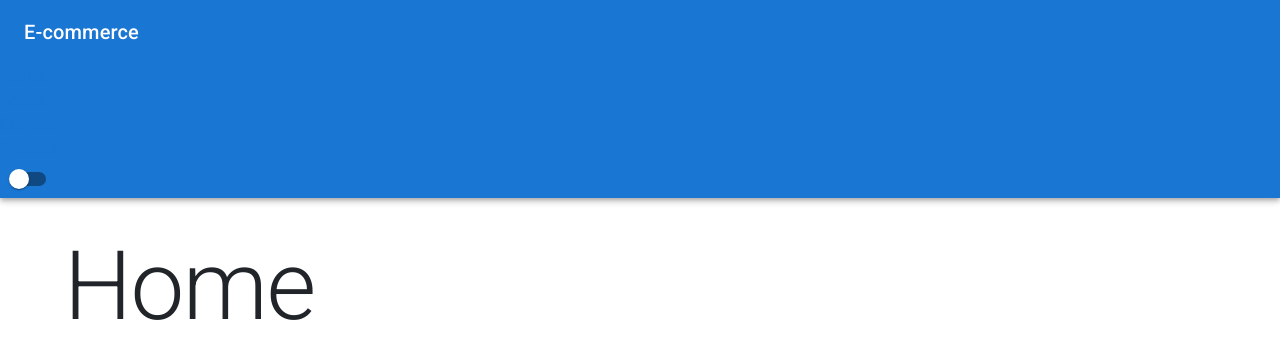
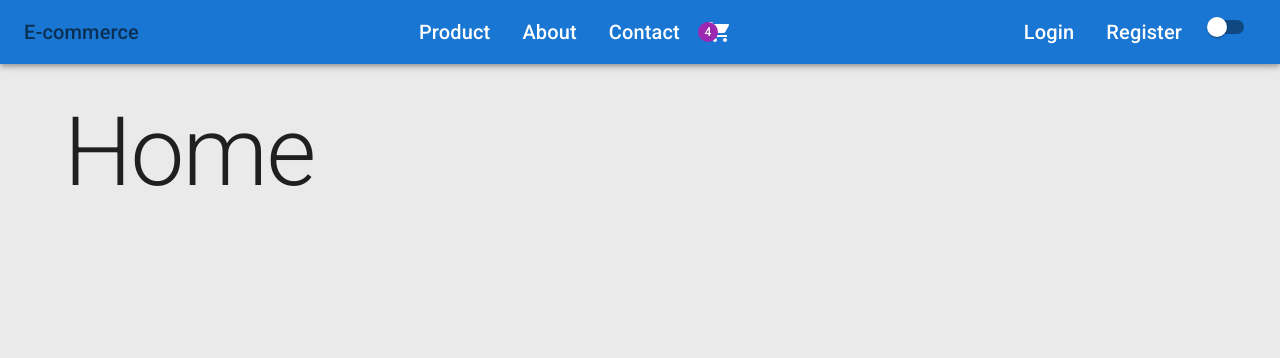
Before and after one commit to airacalins/e-commerce-web, a React (Create React App) app: page / in a window 1280 px wide. Shown: the top 358 px of the page. Built offline with nearby package versions, Linux system fonts and the light colour scheme; no server answers.

Commit message:
add dark mode

```diff
--- a/package.json
+++ b/package.json
@@ -15,6 +15,7 @@
     "@types/react": "^18.0.19",
     "@types/react-dom": "^18.0.6",
     "@types/react-router-dom": "^5.3.3",
+    "axios": "^0.27.2",
     "react": "^18.2.0",
     "react-axios": "^2.0.6",
     "react-dom": "^18.2.0",
--- a/src/app/layout/App.tsx
+++ b/src/app/layout/App.tsx
@@ -1,5 +1,5 @@
 import { ThemeProvider } from "@emotion/react";
-import { Container, createTheme } from "@mui/material";
+import { Container, createTheme, CssBaseline } from "@mui/material";
 import { useEffect, useState } from "react";
 import { Route, Routes } from "react-router-dom";
 import NavBar from "../../components/NavBar";
@@ -25,6 +25,9 @@ function App() {
   const theme = createTheme({
     palette: {
       mode: paletteType,
+      background: {
+        default: isDarkMode ? '#121212' : '#eaeaea'
+      }
     }
   })
 
@@ -37,21 +40,20 @@ function App() {
       theme={theme}
       children={
         <>
+          <CssBaseline />
           <NavBar isDarkMode={isDarkMode} handleThemeChange={handleThemeChange} />
           <Container>
             <Routes>
               <Route path='/' element={<HomePage />} />
               <Route path='/about' element={<AboutPage />} />
               <Route path='/contact' element={<ContactPage />} />
-              <Route path='/products' element={<ProductPage products={products} />} />
-              <Route path='/products/:id' element={<ProductDetails />} />
+              <Route path='/product' element={<ProductPage products={products} />} />
+              <Route path='/product/:id' element={<ProductDetails />} />
             </Routes>
           </Container>
         </>
       }
     />
-
-
   );
 }
 
--- a/src/components/NavBar.tsx
+++ b/src/components/NavBar.tsx
@@ -1,5 +1,6 @@
-import { DarkMode } from "@mui/icons-material";
-import { AppBar, Link, Switch, Toolbar, Typography } from "@mui/material"
+import { ShoppingCart } from "@mui/icons-material";
+import { AppBar, Badge, IconButton, List, ListItem, Switch, Toolbar, Typography } from "@mui/material"
+import { NavLink } from "react-router-dom";
 
 interface IProps {
     isDarkMode: boolean,
@@ -7,20 +8,78 @@ interface IProps {
 }
 
 export default function NavBar({ isDarkMode, handleThemeChange }: IProps) {
-    const navLinks = [
-        { path: '/', title: 'Home' },
+    const midLinks = [
+        { path: '/product', title: 'Product' },
         { path: '/about', title: 'About' },
         { path: '/contact', title: 'Contact' },
-        { path: '/product', title: 'Product' },
-    ]
+    ];
+
+    const rightLinks = [
+        { path: '/login', title: 'Login' },
+        { path: '/register', title: 'Register' },
+    ];
+
+    const navStyles = {
+        display: 'flex',
+        justifyContent: 'space-between',
+        alignItems: 'center'
+    }
+
+    const navItemsStyles = {
+        color: 'inherit',
+        typography: 'h6',
+        textDecoration: 'none',
+        '&:hover': {
+            color: 'secondary.main'
+        },
+        '&.active': {
+            color: 'text.secondary',
+        }
+    }
 
     return (
         <AppBar position="static" sx={{ mb: 4 }}>
-            <Toolbar>
-                <Typography variant="h6">E-commerce</Typography>
+            <Toolbar sx={navStyles}>
+                <Typography
+                    variant="h6"
+                    sx={navItemsStyles}
+                    component={NavLink}
+                    to='/'
+                >
+                    E-commerce
+                </Typography>
+
+                <List sx={{ display: 'flex' }}>
+                    {midLinks.map(({ path, title }) => (
+                        <ListItem
+                            component={NavLink}
+                            to={path}
+                            key={path}
+                            sx={navItemsStyles}
+                        >
+                            {title}
+                        </ListItem>
+                    ))}
+                    <IconButton size='large' sx={{ color: 'inherit' }}>
+                        <Badge badgeContent={4} color='secondary' />
+                        <ShoppingCart />
+                    </IconButton>
+                </List>
+
+                <List sx={{ display: 'flex' }}>
+                    {rightLinks.map(({ path, title }) => (
+                        <ListItem
+                            component={NavLink}
+                            to={path}
+                            key={path}
+                            sx={navItemsStyles}
+                        >
+                            {title}
+                        </ListItem>
+                    ))}
+                    <Switch checked={isDarkMode} onChange={handleThemeChange} />
+                </List>
             </Toolbar>
-            {navLinks.map(({ path, title }) => <Link href={path}>{title}</Link>)}
-            <Switch checked={isDarkMode} onChange={handleThemeChange} />
         </AppBar>
     )
 }
--- a/src/features/product/components/ProductCard.tsx
+++ b/src/features/product/components/ProductCard.tsx
@@ -1,4 +1,4 @@
-import { Avatar, Button, Card, CardActions, CardContent, CardHeader, CardMedia, Typography } from "@mui/material";
+import { Avatar, Button, Card, CardActions, CardContent, CardHeader, CardMedia, Link, Typography } from "@mui/material";
 import { Product } from "../../../app/model/product";
 
 interface IProps {
@@ -6,7 +6,7 @@ interface IProps {
 }
 
 export default function ProductCard({ product }: IProps) {
-    const { name, description, price, pictureUrl, type, brand } = product;
+    const { id, name, price, pictureUrl, type, brand } = product;
 
     return (
         <Card elevation={5}>
@@ -15,14 +15,17 @@ export default function ProductCard({ product }: IProps) {
                 title={name}
                 titleTypographyProps={{ sx: { fontWeight: 'bold', color: 'primary.main' } }}
             />
+
             <CardMedia component="img" height="140" alt={name} sx={{ backgroundSize: 'contain', bgcolor: 'primary.light' }} image={pictureUrl} />
+
             <CardContent>
                 <Typography variant="h5" color="text.secondary">${(price / 100).toFixed(2)}</Typography>
                 <Typography variant="body2" color="text.secondary">{brand} / {type}</Typography>
             </CardContent>
+
             <CardActions>
                 <Button size="small">Add to Cart</Button>
-                <Button size="small">View</Button>
+                <Button component={Link} href={`/product/${id}`} size="small" >View</Button>
             </CardActions>
         </Card>
     )
--- a/src/features/product/components/ProductDetails.tsx
+++ b/src/features/product/components/ProductDetails.tsx
@@ -1,5 +1,72 @@
+import { Divider, Grid, Table, TableBody, TableCell, TableContainer, TableRow, Typography } from "@mui/material";
+import axios from "axios";
+import { useEffect, useState } from "react";
+import { useParams } from "react-router-dom"
+import { Product } from "../../../app/model/product";
+
 export default function ProductDetails() {
+    const { id } = useParams<{ id: string }>();
+    const [product, setProduct] = useState<Product | null>(null);
+    const [isLoading, setIsLoading] = useState(true);
+
+    useEffect(() => {
+        axios
+            .get(`http://localhost:5000/api/products/${id}`)
+            .then(response => setProduct(response.data))
+            .catch(error => console.log(error))
+            .finally(() => setIsLoading(false));
+    }, [id])
+
+
+    if (isLoading) return <h3>Loading...</h3>
+    if (!product) return <h3>Product not found</h3>
+
+    // const {id, name, description, price, pictureUrl, type, brand, quantityInStock} = product;
+
     return (
-        <h1>Product Details</h1>
+        <Grid container spacing={6}>
+            <Grid item xs={6}>
+                <img src={product.pictureUrl} alt={product.name} style={{ width: '100%' }} />
+            </Grid>
+
+            <Grid item xs={6}>
+                <Typography variant='h3'>{product.name}</Typography>
+                <Divider sx={{ mb: 3 }} />
+                <Typography variant='h4' color='secondary'>{(product.price / 100).toFixed(2)}</Typography>
+                <TableContainer>
+                    <Table>
+                        <TableBody>
+                            <TableRow>
+                                <TableCell>Name</TableCell>
+                                <TableCell>{product.name}</TableCell>
+                            </TableRow>
+
+                            <TableRow>
+                                <TableCell>Description</TableCell>
+                                <TableCell>{product.description}</TableCell>
+                            </TableRow>
+
+                            <TableRow>
+                                <TableCell>Type</TableCell>
+                                <TableCell>{product.type}</TableCell>
+                            </TableRow>
+
+                            <TableRow>
+                                <TableCell>Brand</TableCell>
+                                <TableCell>{product.brand}</TableCell>
+                            </TableRow>
+
+                            <TableRow>
+                                <TableCell>Quantity in Stock</TableCell>
+                                <TableCell>{product.quantityInStock}</TableCell>
+                            </TableRow>
+                        </TableBody>
+                    </Table>
+                </TableContainer>
+            </Grid>
+
+
+
+        </Grid>
     )
 }
```
Also changed, not shown: 1 other file (tests, documents, lock files or other folders).
